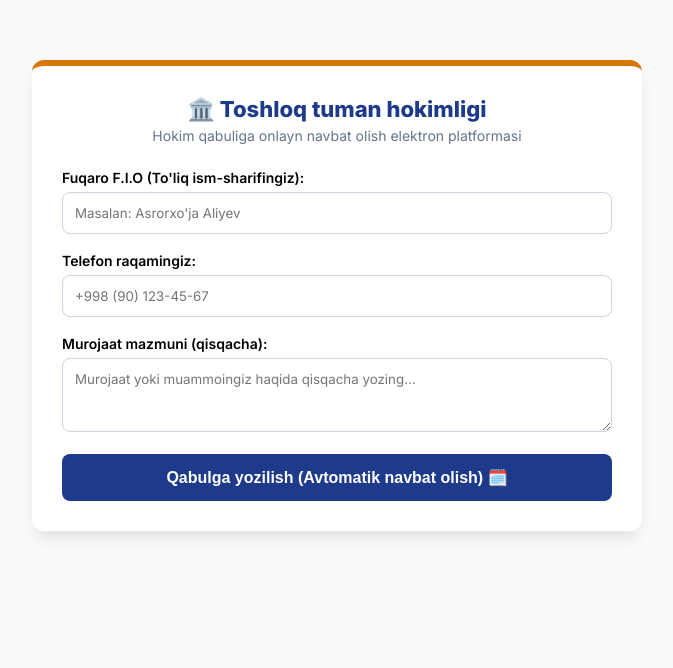
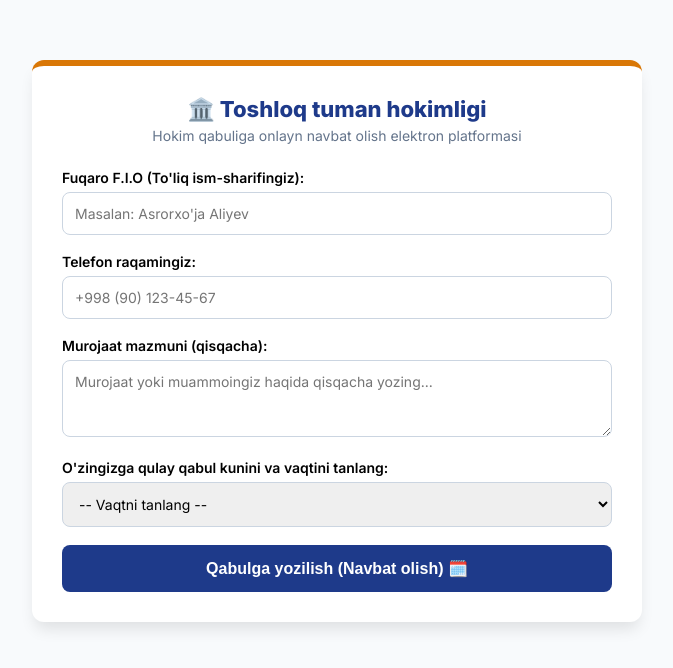
Before and after one commit to asrorxoja-10/lor_navbat, a Django app: template appointments/templates/appointments/home.html in a window 1280 px wide. Shown: the top 668 px of the page, without its empty margins (303-976 px from the left). Run offline with Django 5.2, Linux system fonts and the light colour scheme; the template is opened without the code that fills it: most values are stand-ins (such as "Sample title", 1, 10 or a date in 2020).

Commit message:
feat: integrated slot selection dropdown into homepage form

```diff
--- a/appointments/templates/appointments/home.html
+++ b/appointments/templates/appointments/home.html
@@ -51,8 +51,8 @@
         .alert-error { background-color: #fee2e2; color: #b91c1c; }
         .form-group { margin-bottom: 18px; }
         label { display: block; font-weight: 600; margin-bottom: 6px; font-size: 14px; }
-        input, textarea { width: 100%; padding: 12px; border: 1px solid #cbd5e1; border-radius: 8px; box-sizing: border-box; font-family: inherit; }
-        input:focus, textarea:focus { outline: none; border-color: var(--primary); }
+        input, textarea, select { width: 100%; padding: 12px; border: 1px solid #cbd5e1; border-radius: 8px; box-sizing: border-box; font-family: inherit; font-size: 14px; }
+        input:focus, textarea:focus, select:focus { outline: none; border-color: var(--primary); }
         .btn { background-color: var(--primary); color: white; padding: 14px; border: none; border-radius: 8px; width: 100%; font-size: 16px; font-weight: 600; cursor: pointer; }
         .btn:hover { background-color: #1e40af; }
     </style>
@@ -87,7 +87,19 @@
                 <textarea name="description" rows="3" placeholder="Murojaat yoki muammoingiz haqida qisqacha yozing..."></textarea>
             </div>
 
-            <button type="submit" class="btn">Qabulga yozilish (Avtomatik navbat olish) 🗓️</button>
+            <div class="form-group">
+                <label>O'zingizga qulay qabul kunini va vaqtini tanlang:</label>
+                <select name="slot_id" required>
+                    <option value="">-- Vaqtni tanlang --</option>
+                    {% for slot in slots %}
+                        <option value="{{ slot.id }}">{{ slot.date|date:"d-m-Y" }} | Soat: {{ slot.time|time:"H:i" }}</option>
+                    {% empty %}
+                        <option value="">Hozircha bo'sh qabul vaqtlari mavjud emas</option>
+                    {% endfor %}
+                </select>
+            </div>
+
+            <button type="submit" class="btn">Qabulga yozilish (Navbat olish) 🗓️</button>
         </form>
     </div>
 </body>
```
Also changed, not shown: appointments/views.py (+15 -8 lines).
